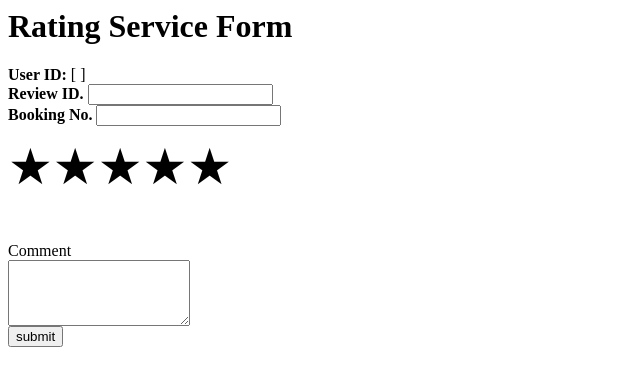
After one commit to mintimer/hotel, a PHP site: page /review_form.php in a window 1280 px wide. The commit adds this page. Shown: the top 386 px of the page, without its empty margins (0-640 px from the left). Run offline with PHP 8.4, Linux system fonts and the light colour scheme; data that the repository does not hold is empty.

Commit message:
aicque's file

```diff
--- /dev/null
+++ b/review_form.php
@@ -0,0 +1,138 @@
+<html>
+<head>
+    <title>Rating form</title>
+</head>
+<body>
+    <h1> Rating Service Form</h1>
+    <?php
+        $userID = $_POST["u_id"];
+        $u_firstname = $_POST["u_firstname"];
+        $u_lastname = $_POST["u_lastname"];
+    ?>
+
+    <?php
+        echo "<b>User ID: </b>".$userID;
+        echo " [ ".$u_firstname." ".$u_lastname." ]";
+    ?>
+    <form action="review_success.php" method="POST">
+        <b>Review ID.</b> <input type="number"  name="review_id"><br>
+        <b>Booking No.</b> <input type="number" name="booking_no"><br>
+    </form>
+
+   <!-- Star rating -->
+    <form class="rating" action="review_success.php" method="POST">
+        <label>
+            <input type="radio" name="stars" value="1" />
+            <span class="icon">★</span>
+        </label>
+        <label>
+            <input type="radio" name="stars" value="2" />
+            <span class="icon">★</span>
+            <span class="icon">★</span>
+        </label>
+        <label>
+            <input type="radio" name="stars" value="3" />
+            <span class="icon">★</span>
+            <span class="icon">★</span>
+            <span class="icon">★</span>
+        </label>
+        <label>
+            <input type="radio" name="stars" value="4" />
+            <span class="icon">★</span>
+            <span class="icon">★</span>
+            <span class="icon">★</span>
+            <span class="icon">★</span>
+        </label>
+        <label>
+            <input type="radio" name="stars" value="5" />
+            <span class="icon">★</span>
+            <span class="icon">★</span>
+            <span class="icon">★</span>
+            <span class="icon">★</span>
+            <span class="icon">★</span>
+        </label>
+    </form>
+
+    <style>
+            .rating {
+        display: inline-block;
+        position: relative;
+        height: 50px;
+        line-height: 50px;
+        font-size: 50px;
+        }
+
+        .rating label {
+        position: absolute;
+        top: 0;
+        left: 0;
+        height: 100%;
+        cursor: pointer;
+        }
+
+        .rating label:last-child {
+        position: static;
+        }
+
+        .rating label:nth-child(1) {
+        z-index: 5;
+        }
+
+        .rating label:nth-child(2) {
+        z-index: 4;
+        }
+
+        .rating label:nth-child(3) {
+        z-index: 3;
+        }
+
+        .rating label:nth-child(4) {
+        z-index: 2;
+        }
+
+        .rating label:nth-child(5) {
+        z-index: 1;
+        }
+
+        .rating label input {
+        position: absolute;
+        top: 0;
+        left: 0;
+        opacity: 0;
+        }
+
+        .rating label .icon {
+        float: left;
+        color: transparent;
+        }
+
+        .rating label:last-child .icon {
+        color: #000;
+        }
+
+        .rating:not(:hover) label input:checked ~ .icon,
+        .rating:hover label:hover input ~ .icon {
+        color: #09f;
+        }
+
+        .rating label input:focus:not(:checked) ~ .icon:last-child {
+        color: #000;
+        text-shadow: 0 0 5px #09f;
+        }
+
+    </style>
+
+    <script type="text/javascript">
+            $(':radio').change(function() {
+        console.log('New star rating: ' + this.value);
+        });
+    </script>
+    <form action="review_success.php" method="POST">
+        Comment<br>
+        <textarea name="comment" rows="4" cols="20">
+        </textarea><br>
+        <input type="submit" value="submit">
+    </form>
+
+</body>
+</html>
--- /dev/null
+++ b/staff.php
@@ -0,0 +1,3 @@
+<?php
+    echo "Hi staff";
+?>
```
Also changed, not shown: booking_form.php (added, +10 -0 lines), connect.php (added, +7 -0 lines), review_success.php (added, +10 -0 lines), role.html (added, +43 -0 lines), userhome.php (added, +70 -0 lines), userlogin.php (added, +39 -0 lines), Test Query.php (line endings or trailing spaces), formfind.php (line endings or trailing spaces), queryhotelroom.php (line endings or trailing spaces).
